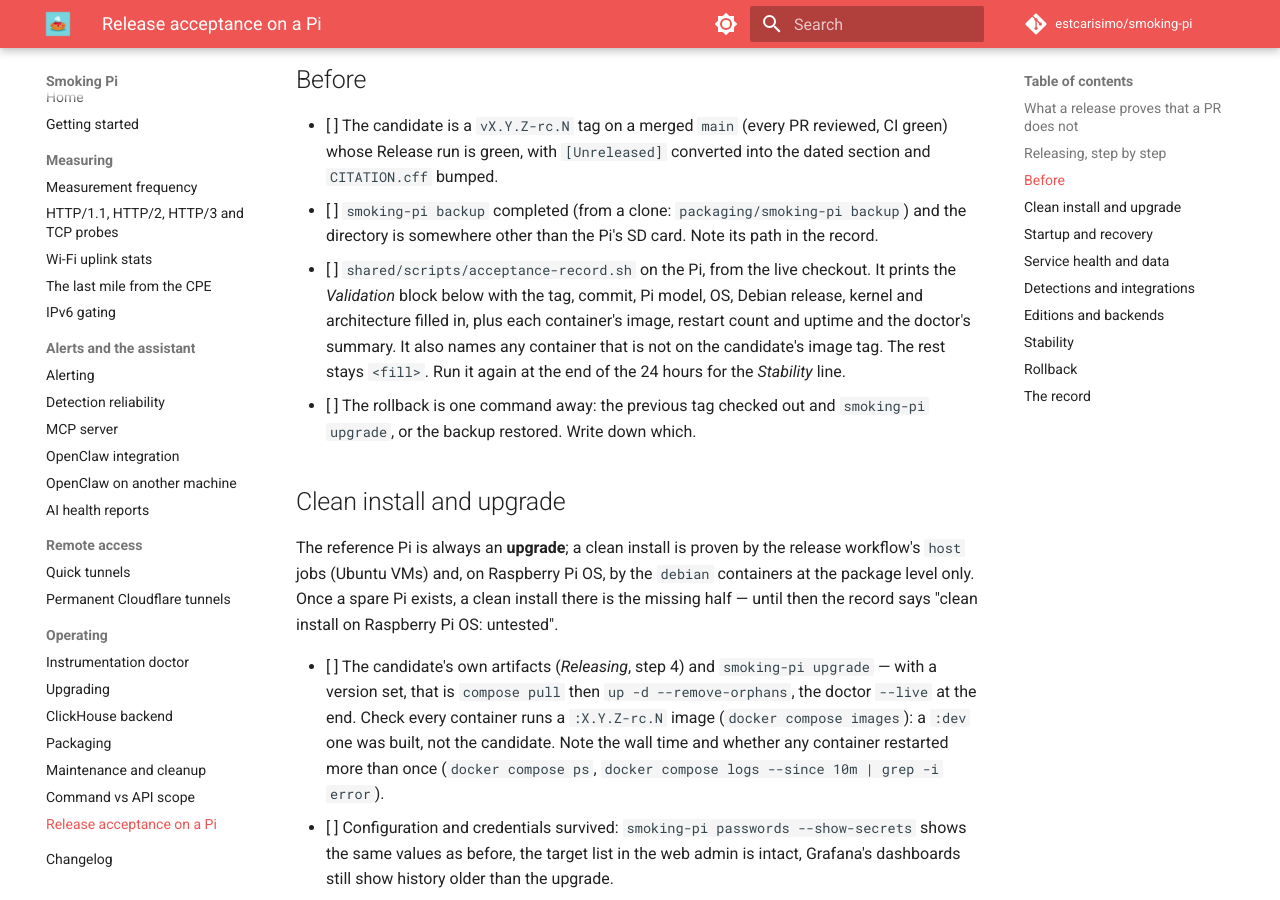
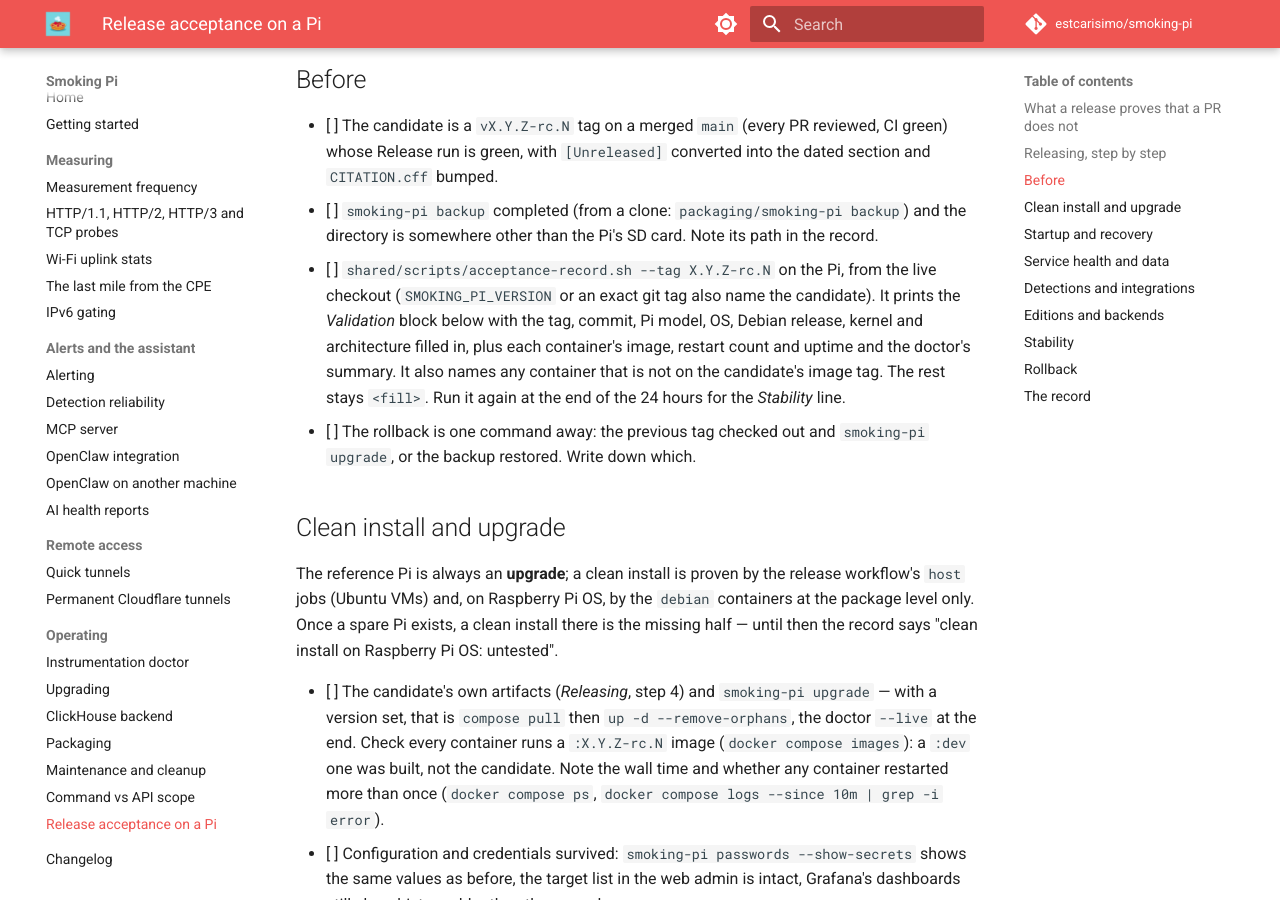
Before and after one commit to estcarisimo/smoking-pi, an MkDocs documentation site: the page built from docs/release-acceptance.md, in a window 1280 px wide and 900 px high, scrolled down 2070 px. Built offline with MkDocs 1.6.1 and Material for MkDocs 9.7.7, drawn with Linux system fonts in a browser that asks for light colours; comment, search, counter and statistics services are not loaded.

```diff
--- a/docs/release-acceptance.md
+++ b/docs/release-acceptance.md
@@ -83,8 +83,9 @@ the same commit.
 - [ ] `smoking-pi backup` completed (from a clone: `packaging/smoking-pi backup`) and
   the directory is somewhere other than the Pi's SD card. Note its path in
   the record.
-- [ ] `shared/scripts/acceptance-record.sh` on the Pi, from the live
-  checkout. It prints the *Validation* block below with the tag, commit, Pi
+- [ ] `shared/scripts/acceptance-record.sh --tag X.Y.Z-rc.N` on the Pi,
+  from the live checkout (`SMOKING_PI_VERSION` or an exact git tag also
+  name the candidate). It prints the *Validation* block below with the tag, commit, Pi
   model, OS, Debian release, kernel and architecture filled in, plus each
   container's image, restart count and uptime and the doctor's summary. It
   also names any container that is not on the candidate's image tag. The
```
Also changed, not shown: 1 other file.
